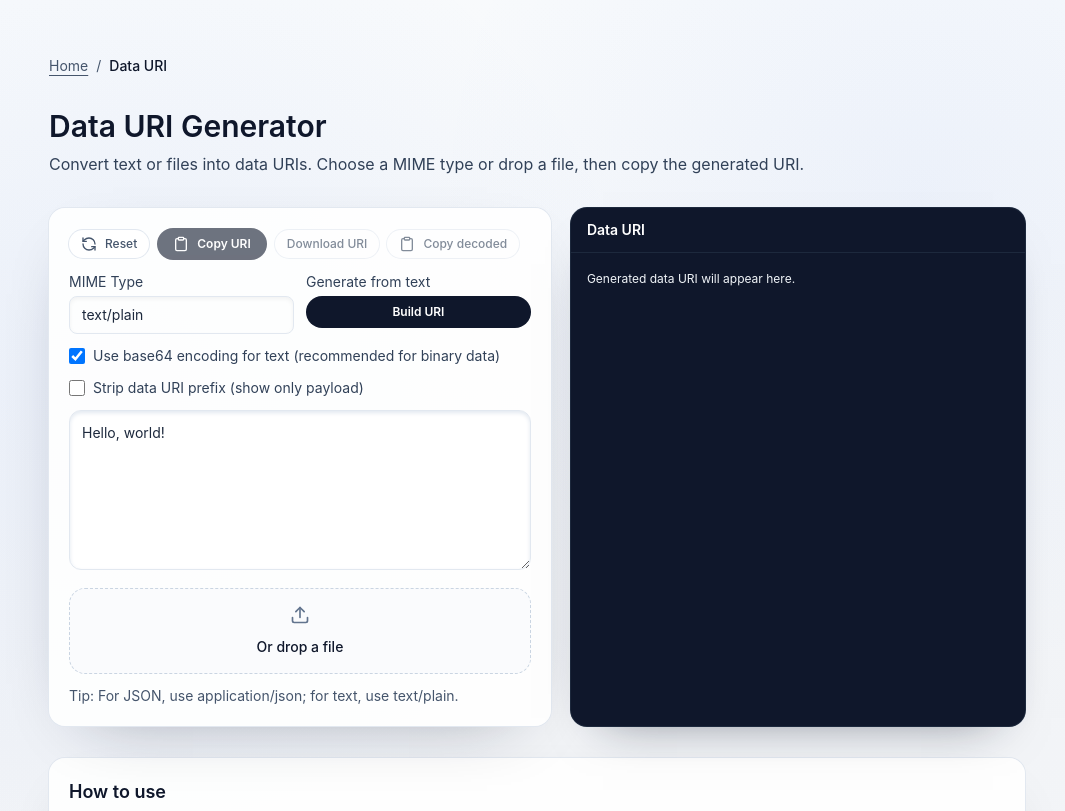
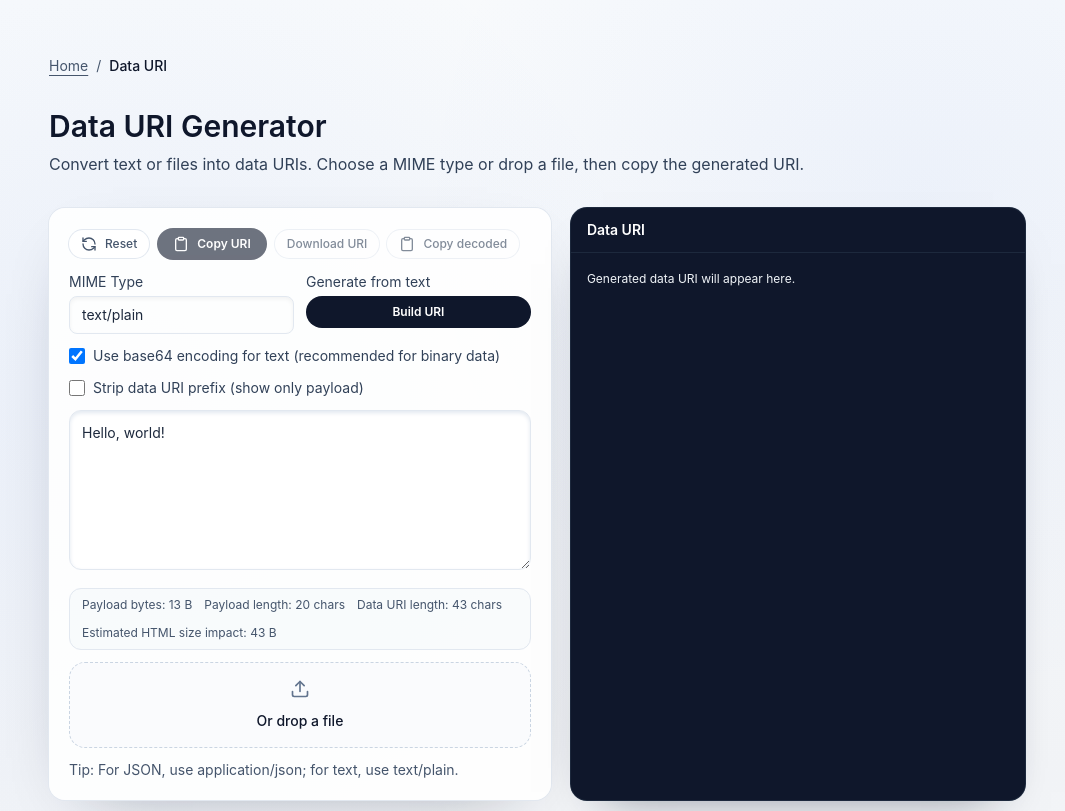
Before and after one commit to ChainPix/custom-website, a Next.js app: page /data-uri in a window 1280 px wide. Shown: the top 811 px of the page, without its empty margins (103-1168 px from the left). Built offline with nearby package versions, Linux system fonts and the light colour scheme; no server answers.

Commit message:
Add live size warnings for data URIs

```diff
--- a/app/(tools)/data-uri/DATA_URI.md
+++ b/app/(tools)/data-uri/DATA_URI.md
@@ -19,6 +19,7 @@
 - Note: Download now supports payload vs full URI files when strip-prefix is enabled.
 - Note: Added developer snippet buttons for HTML/CSS/Markdown and fetch workflows.
 - Note: Added history with payload compare and quick reload for the last 10 URIs.
+- Note: Added live size estimates with warnings for large data URIs.
 
 ## Gaps / Risks
 - No drag-and-drop overlay or drop feedback.
--- a/app/(tools)/data-uri/client.tsx
+++ b/app/(tools)/data-uri/client.tsx
@@ -211,6 +211,7 @@ export default function DataUriClient() {
   const [compareRightId, setCompareRightId] = useState<string>("");
   const MAX_TEXT = 20000;
   const MAX_FILE = 5 * 1024 * 1024;
+  const SIZE_WARNING = 1_000_000;
   const inspector = parseDataUri(output, useBase64);
   const previewText = getDecodedPreview(output, useBase64);
   const previewMime = inspector.mimeType;
@@ -239,6 +240,18 @@ export default function DataUriClient() {
       text: `fetch("${output}").then(r => r.blob()).then(blob => {\n  // use blob\n});`,
     },
   ];
+  const mimeForEstimate = mime || "text/plain";
+  const textBytes = new TextEncoder().encode(text).length;
+  const base64Length = Math.ceil(textBytes / 3) * 4;
+  const urlEncodedLength = encodeURIComponent(text).length;
+  const payloadLengthEstimate = useBase64 ? base64Length : urlEncodedLength;
+  const headerLength = `data:${mimeForEstimate}${useBase64 ? ";base64" : ""},`.length;
+  const estimatedUriLength = headerLength + payloadLengthEstimate;
+  const payloadFromOutput = output ? getPayloadFromOutput(output, useBase64).payload : "";
+  const livePayloadBytes = isFileMode && output ? inspector.decodedBytes : textBytes;
+  const livePayloadLength = isFileMode && output ? payloadFromOutput.length : payloadLengthEstimate;
+  const liveUriLength = isFileMode && output ? output.length : estimatedUriLength;
+  const showSizeWarning = liveUriLength > SIZE_WARNING;
   const compareLeft = history.find((entry) => entry.id === compareLeftId) || null;
   const compareRight = history.find((entry) => entry.id === compareRightId) || null;
   const compareReady =
@@ -556,6 +569,19 @@ export default function DataUriClient() {
             placeholder="Enter text to encode as data URI"
             aria-label="Text to encode"
           />
+          <div className="rounded-xl border border-slate-200 bg-slate-50/80 px-3 py-2 text-xs text-slate-600">
+            <div className="flex flex-wrap gap-3">
+              <span>Payload bytes: {formatBytes(livePayloadBytes)}</span>
+              <span>Payload length: {livePayloadLength.toLocaleString()} chars</span>
+              <span>Data URI length: {liveUriLength.toLocaleString()} chars</span>
+              <span>Estimated HTML size impact: {formatBytes(liveUriLength)}</span>
+            </div>
+            {showSizeWarning ? (
+              <p className="mt-1 text-amber-600">
+                Large data URIs can break in some browsers, emails, or CSS. Consider keeping under ~1-2 MB.
+              </p>
+            ) : null}
+          </div>
           <label
             htmlFor="data-file"
             className={`flex cursor-pointer flex-col items-center justify-center gap-3 rounded-2xl border border-dashed px-4 py-4 text-center text-sm text-slate-700 transition ${
```
